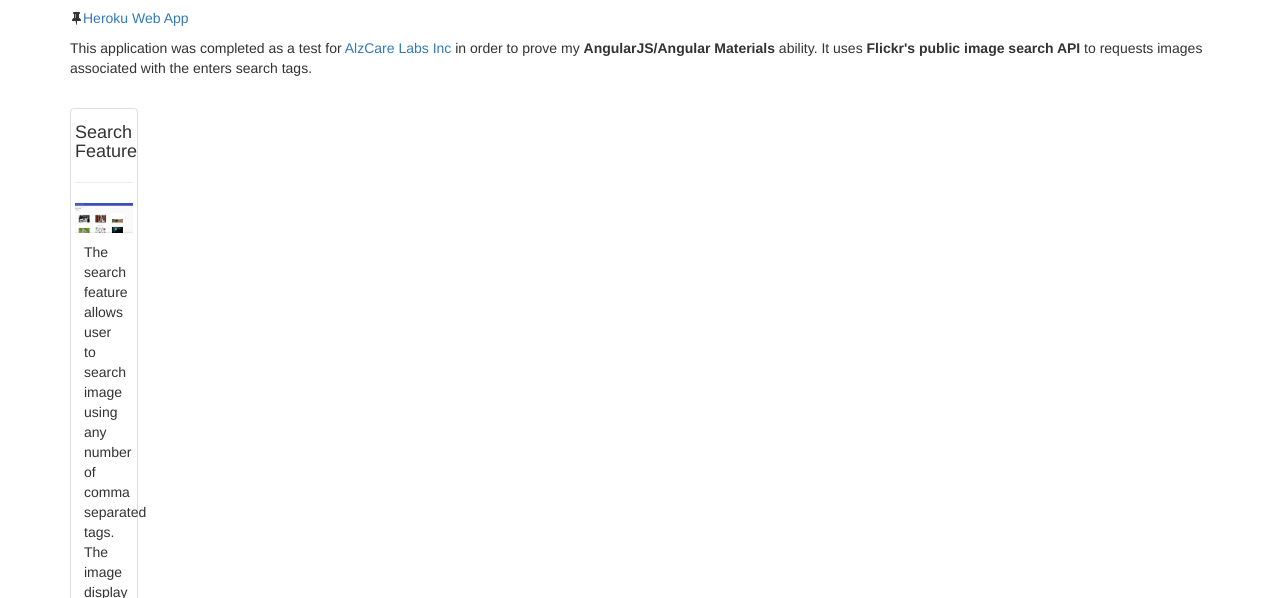
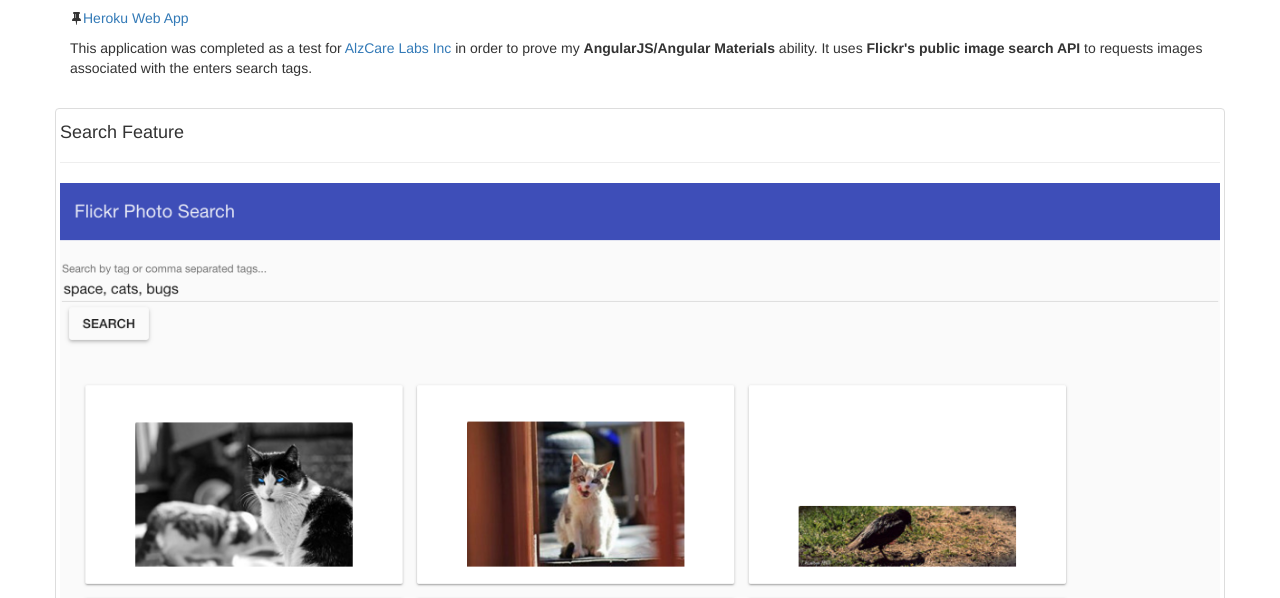
Before and after one commit to melanconz/portfolio, a website: page public/projects/angular/flickrsearch.html in a window 1280 px wide. Shown: the part 202-800 px from the top of the page. Drawn offline with nearby package versions, Linux system fonts and the light colour scheme.

Commit message:
fixes flickrsearch style

```diff
--- a/public/projects/angular/flickrsearch.html
+++ b/public/projects/angular/flickrsearch.html
@@ -102,7 +102,7 @@
         </p>
         <br />
         <div class="row">
-            <div class="col-lg-1">
+            <div class="col-lg-20">
                 <div class="thumbnail">
                     <h4>Search Feature</h4>
                     <hr />
```
